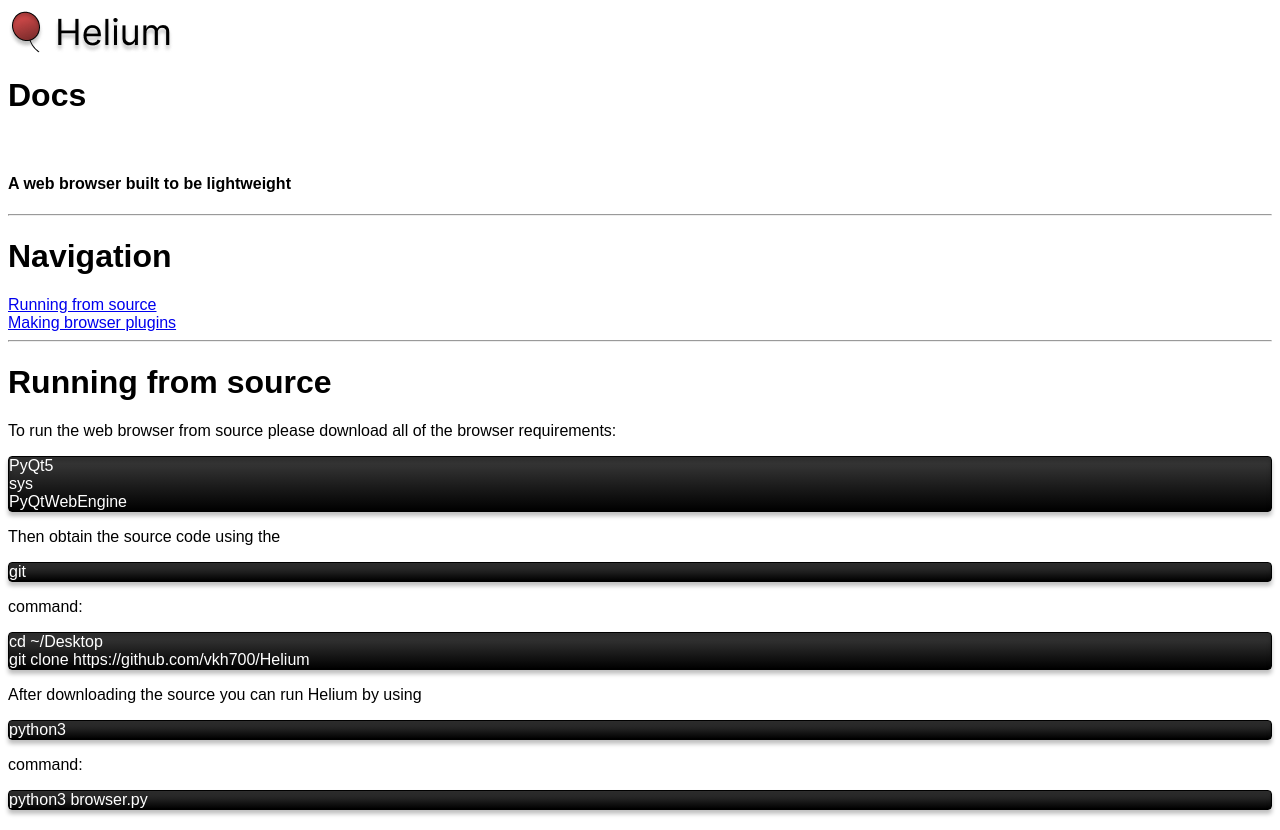
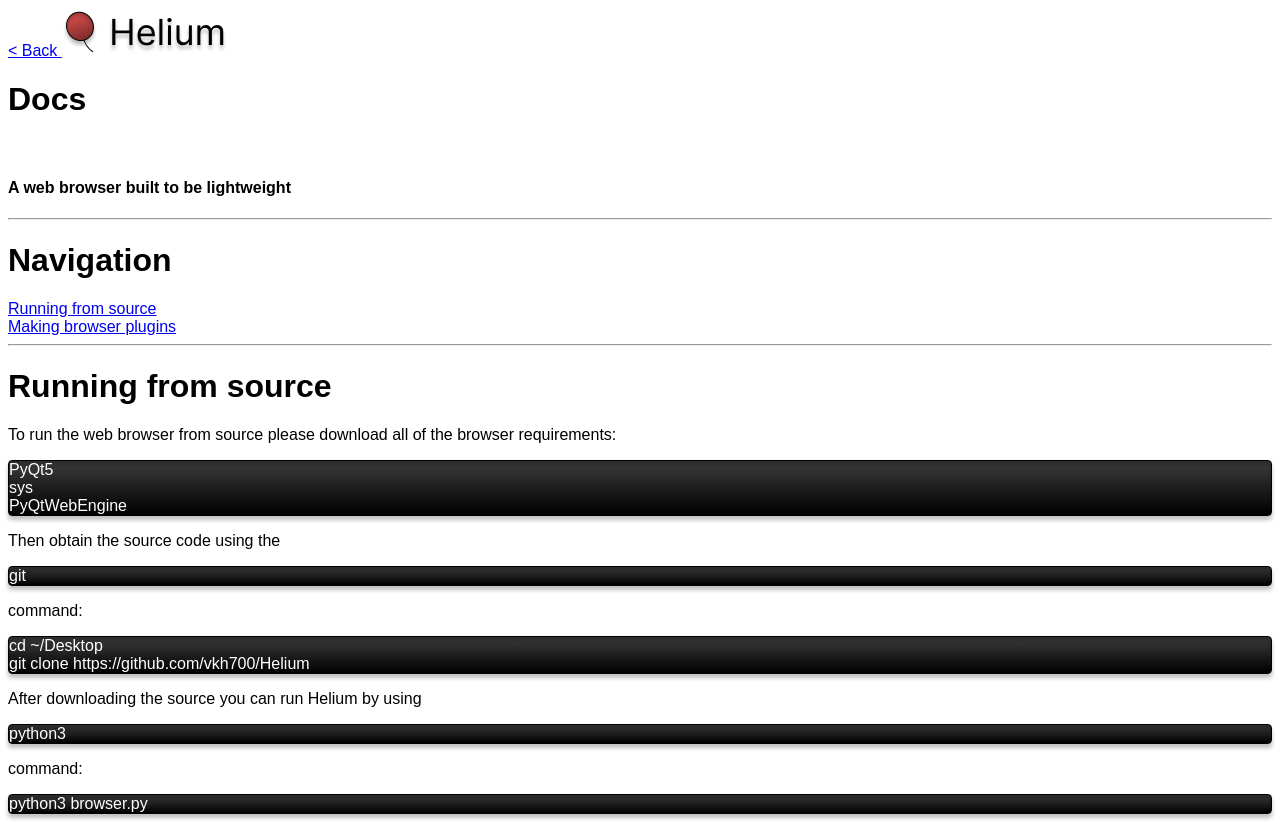
Before and after one commit to vkh700/HeliumWebsite, a plain HTML site: page docs/index.html in a window 1280 px wide. Drawn offline with Linux system fonts and the light colour scheme; a web font is replaced by a local one.

Commit message:
Update index.html

```diff
--- a/docs/index.html
+++ b/docs/index.html
@@ -21,7 +21,7 @@
 		color: #FFF;
 	}
 </style>
-	<img src="../logo.png">
+	<a href="../">< Back <img src="../logo.png"></a>
 	<h1>Docs</h1>
 	<br>
 	<h4>A web browser built to be lightweight</h4>
```
